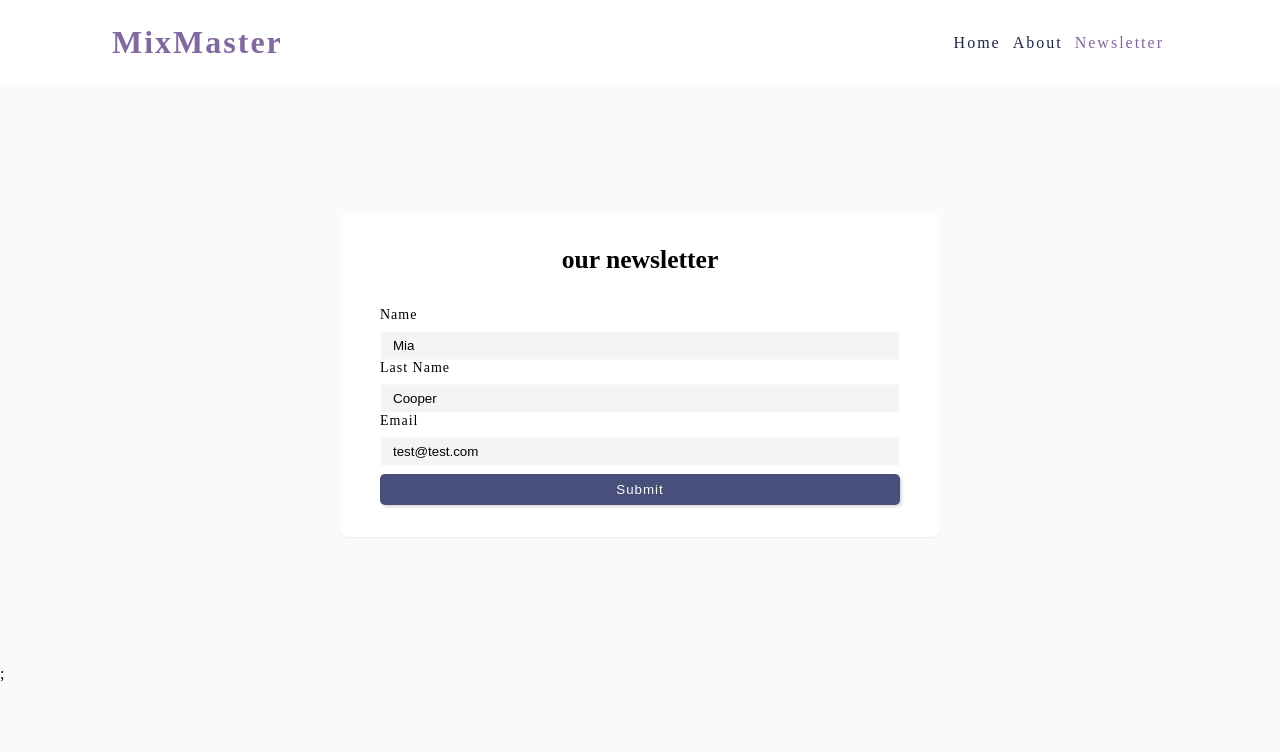
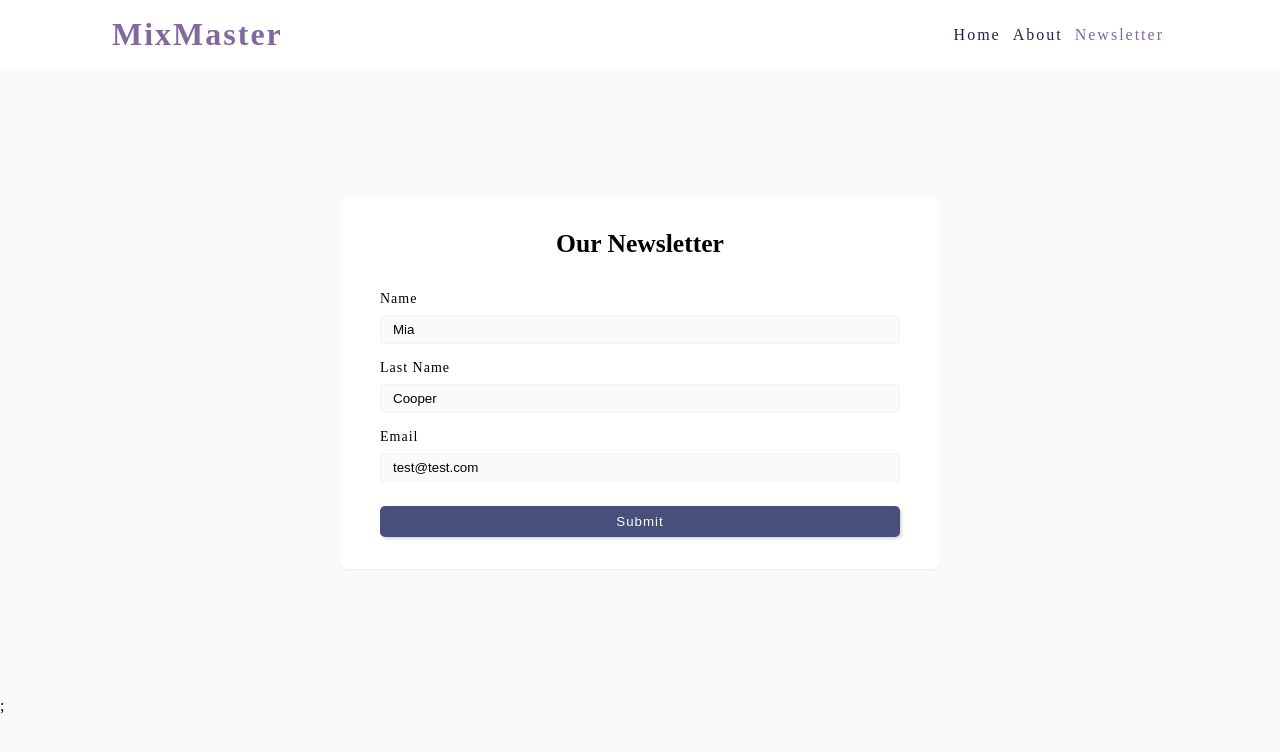
Before and after one commit to miawithcode/mixmaster, a React (Vite) app: page /newsletter in a window 1280 px wide. Shown: the top 752 px of the page. Built offline with nearby package versions, Linux system fonts and the light colour scheme.

Commit message:
feat: react router action

```diff
--- a/src/App.jsx
+++ b/src/App.jsx
@@ -12,6 +12,7 @@ import {
 
 import { loader as landingLoader } from './pages/Landing';
 import { loader as singleCocktailLoader } from './pages/Cocktail';
+import {action as newsletterAction} from './pages/Newsletter'
 
 const router = createBrowserRouter([
   {
@@ -34,6 +35,7 @@ const router = createBrowserRouter([
       {
         path: '/newsletter',
         element: <Newsletter />,
+        action: newsletterAction,
       },
       {
         path: '/about',
--- a/src/assets/wrappers/Navbar.js
+++ b/src/assets/wrappers/Navbar.js
@@ -8,7 +8,7 @@ const Wrapper = styled.nav`
     margin: 0 auto;
     display: flex;
     flex-direction: column;
-    padding: 1.5rem 2rem;
+    padding: 1rem 2rem;
   }
   .logo {
     font-size: clamp(1.5rem, 3vw, 2rem);
--- a/src/index.css
+++ b/src/index.css
@@ -15,8 +15,8 @@
   --white: #f8fafc;
   --black: #121212;
   --grey: #6b7280;
-  --border-gray: #f9fafb;
-  --bg-gray: #f3f4f6;
+  --border-gray: #f3f4f6;
+  --bg-gray: #f9fafb;
 
   --view-width: 90vw;
   --max-width: 1120px;
@@ -113,6 +113,10 @@ h5 {
   margin: 3rem auto;
 }
 
+.form-row {
+  margin-bottom: 1rem;
+}
+
 .form-label {
   display: block;
   font-size: 0.875rem;
--- a/src/pages/Newsletter.jsx
+++ b/src/pages/Newsletter.jsx
@@ -1,12 +1,27 @@
+import { Form } from 'react-router-dom';
+
+export const action = async ({ request }) => {
+  const formData = await request.formData();
+  const data = Object.fromEntries(formData)
+  console.log(data);
+  return null;
+};
+
 const Newsletter = () => {
   return (
-    <form className="form">
-      <h4 style={{ textAlign: 'center', marginBottom: '2rem' }}>
+    <Form className="form" method='POST'>
+      <h4
+        style={{
+          textAlign: 'center',
+          marginBottom: '2rem',
+          textTransform: 'capitalize',
+        }}
+      >
         our newsletter
       </h4>
 
       {/* name */}
-      <div>
+      <div className="form-row">
         <label htmlFor="name" className="form-label">
           name
         </label>
@@ -15,12 +30,13 @@ const Newsletter = () => {
           className="form-input"
           name="name"
           id="name"
+          required
           defaultValue="Mia"
         />
       </div>
 
       {/* last name */}
-      <div>
+      <div className="form-row">
         <label htmlFor="lastName" className="form-label">
           last name
         </label>
@@ -29,12 +45,13 @@ const Newsletter = () => {
           className="form-input"
           name="lastName"
           id="lastName"
+          required
           defaultValue="Cooper"
         />
       </div>
 
       {/* email */}
-      <div>
+      <div className="form-row">
         <label htmlFor="email" className="form-label">
           email
         </label>
@@ -43,6 +60,7 @@ const Newsletter = () => {
           className="form-input"
           name="email"
           id="email"
+          required
           defaultValue="test@test.com"
         />
       </div>
@@ -54,7 +72,7 @@ const Newsletter = () => {
       >
         submit
       </button>
-    </form>
+    </Form>
   );
 };
 export default Newsletter;
```
Also changed, not shown: 1 other file (tests, documents, lock files or other folders).
